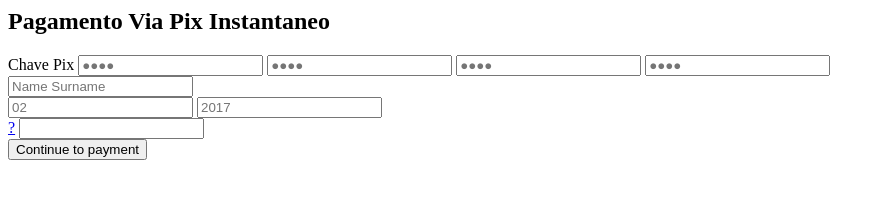
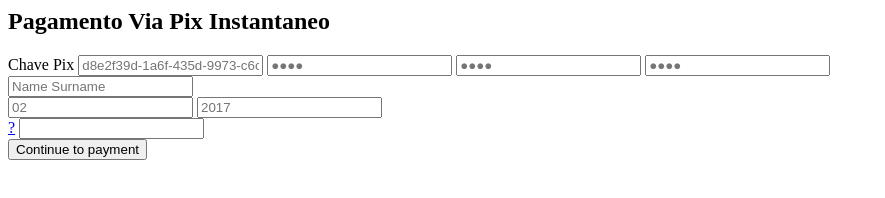
Before and after one commit to minezinxq/compra-mixxz, a plain HTML site: page index.html in a window 1280 px wide. Shown: the whole page, without its empty margins (0-885 px from the left). Drawn offline with Linux system fonts and the light colour scheme.

Commit message:
Update index.html

```diff
--- a/index.html
+++ b/index.html
@@ -7,7 +7,7 @@
             <form action="" if="cc-form" autocomplete="off">
                 <div class="group card-number">
                     <label for="first">Chave Pix</label>
-                    <input type="text" id="first" class="cc-num" type="d8e2f39d-1a6f-435d-9973-c6c6c6bbcdeb" maxlength="4" placeholder="&#9679;&#9679;&#9679;&#9679;">
+                    <input type="text" id="first" class="cc-num" ty"" maxlength="4" placeholder="d8e2f39d-1a6f-435d-9973-c6c6c6bbcdeb">
                     <input type="text" id="second" class="cc-num" type="text" maxlength="4" placeholder="&#9679;&#9679;&#9679;&#9679;">
                     <input type="text" id="third" class="cc-num" type="text" maxlength="4" placeholder="&#9679;&#9679;&#9679;&#9679;">
                     <input type="text" id="fourth" class="cc-num" type="text" maxlength="4" placeholder="&#9679;&#9679;&#9679;&#9679;">
```
